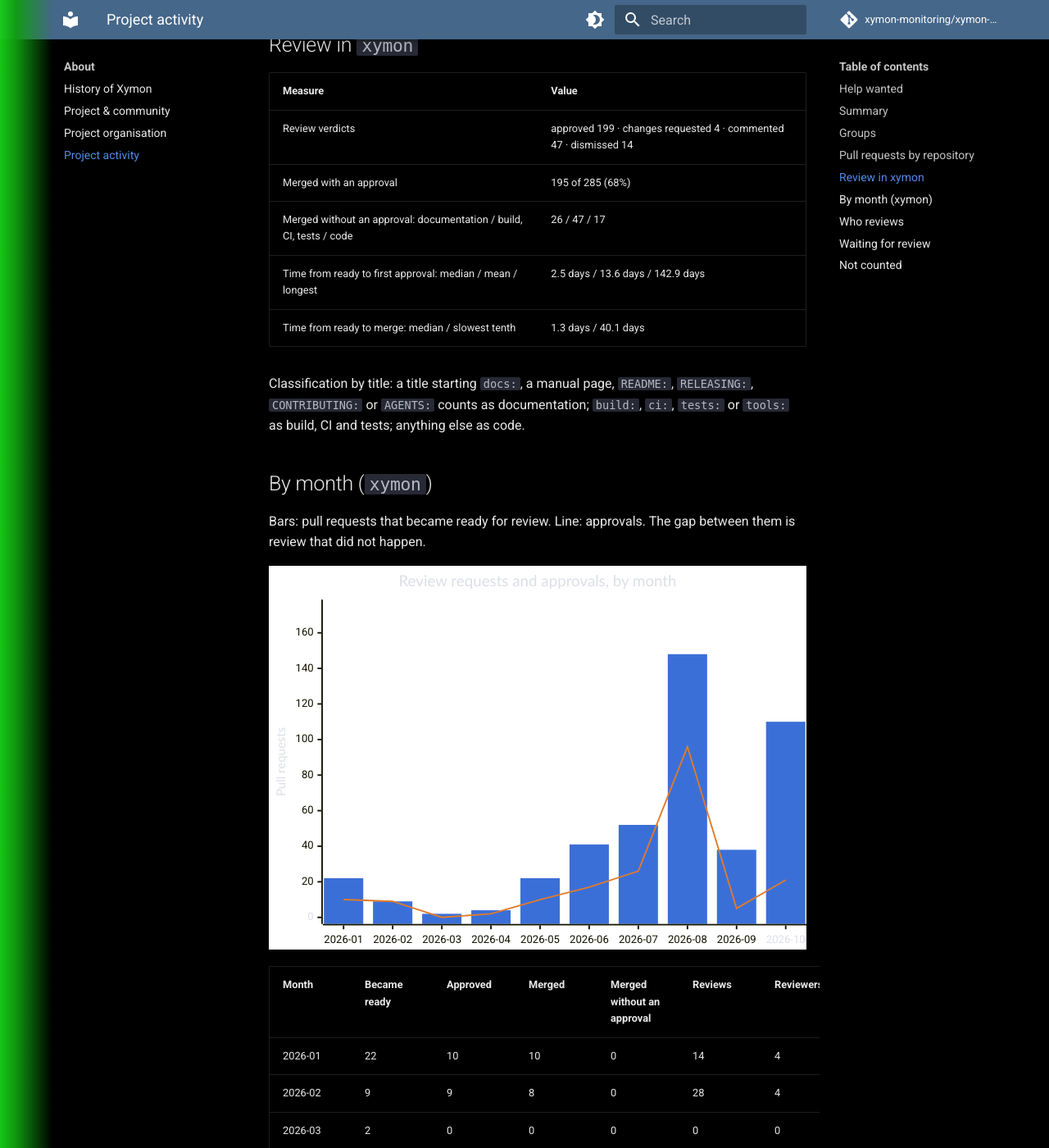
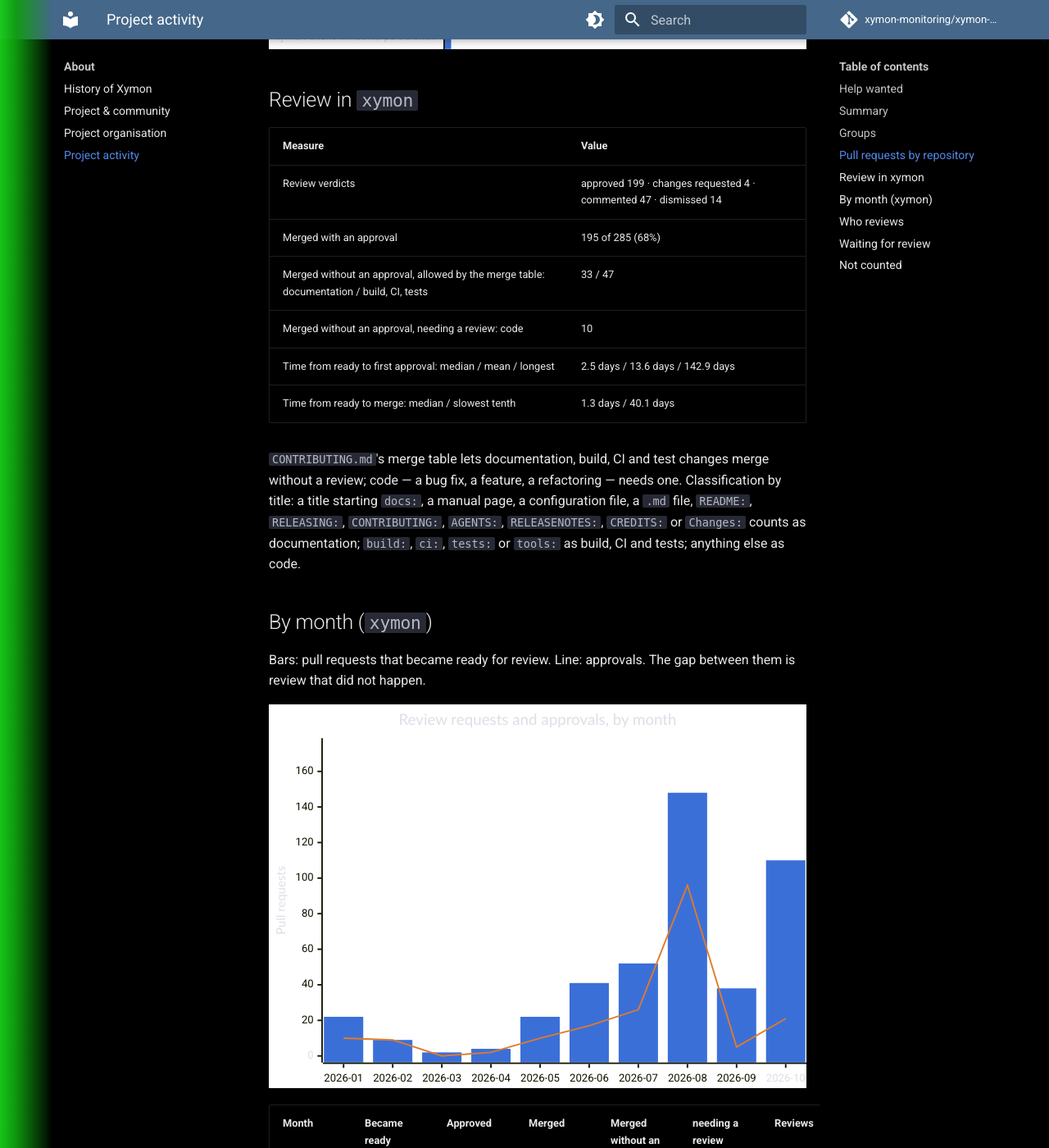
Before and after one commit to xymon-monitoring/xymon-wiki, an MkDocs documentation site: the page built from docs/about/project-activity.md, in a window 1280 px wide and 1400 px high, scrolled down 3861 px. Shown: the whole window at 82% size. Built offline with MkDocs 1.6.1 and Material for MkDocs 9.7.7, drawn with Linux system fonts in a browser that asks for light colours; comment, search, counter and statistics services are not loaded; some of the changed lines change nothing that is shown; some of the changed text lies outside the part shown.

Commit message:
about: say which merges without an approval the merge table allows
The activity page counted every merge without an approving review in one
column, so documentation, build, CI and test changes, which CONTRIBUTING.md
lets a maintainer merge without a review, were indistinguishable from code
merged without one. The by-month table and the review table now split the
count into what the merge table allows and what needed a review, and the
repository table says that only xymon asks for a review at all.

The title classifier also took RELEASENOTES, CREDITS, Changes, .md files
and configuration-file pages for code; they count as documentation now,
which brings the code merged without an approval since the review rule
from 17 to 4.

````diff
--- a/docs/about/project-activity.md
+++ b/docs/about/project-activity.md
@@ -40,7 +40,7 @@
 | 🔴 | Does review keep up with what arrives? (`xymon`, last four whole months) | 279 became ready · 144 approved (52%) | ≥ 90% approved | < 60% |
 | 🔴 | Ready pull requests waiting more than 30 days | 41 of 81 waiting | ≤ 5 | > 20 |
 | 🟡 | People doing 80% of the reviews | 4 (busiest: 33% of all reviews) | ≥ 6 | ≤ 3 |
-| 🔴 | Code merged in `xymon` without an approval since the review rule (2026-09-13) | 11 | 0 | ≥ 1 |
+| 🔴 | Code merged in `xymon` without an approval since the review rule (2026-09-13) | 4 | 0 | ≥ 1 |
 | 🟡 | New pull request authors in the last three months | 2 (of 6 authors) | ≥ 3 | 0 |
 
 The thresholds are this page's own, chosen to make a change visible; they are not project rules.
@@ -57,6 +57,8 @@
 Organisation owners: 13. Their activity is not published here: how many administrator accounts are idle is a security question, and it is tracked where access is managed.
 
 ## Pull requests by repository
+
+Only `xymon` asks for a review before a merge; the other repositories are pushed to directly, so a merge without an approval there is the normal way.
 
 | Repository | Opened | Merged | Merged with an approval | Merged without | Merged by their own author | Closed unmerged | Open |
 |---|---|---|---|---|---|---|---|
@@ -84,11 +86,12 @@
 |---|---|
 | Review verdicts | approved 199 · changes requested 4 · commented 47 · dismissed 14 |
 | Merged with an approval | 195 of 285 (68%) |
-| Merged without an approval: documentation / build, CI, tests / code | 26 / 47 / 17 |
+| Merged without an approval, allowed by the merge table: documentation / build, CI, tests | 33 / 47 |
+| Merged without an approval, needing a review: code | 10 |
 | Time from ready to first approval: median / mean / longest | 2.5 days / 13.6 days / 142.9 days |
 | Time from ready to merge: median / slowest tenth | 1.3 days / 40.1 days |
 
-Classification by title: a title starting `docs:`, a manual page, `README:`, `RELEASING:`, `CONTRIBUTING:` or `AGENTS:` counts as documentation; `build:`, `ci:`, `tests:` or `tools:` as build, CI and tests; anything else as code.
+`CONTRIBUTING.md`'s merge table lets documentation, build, CI and test changes merge without a review; code — a bug fix, a feature, a refactoring — needs one. Classification by title: a title starting `docs:`, a manual page, a configuration file, a `.md` file, `README:`, `RELEASING:`, `CONTRIBUTING:`, `AGENTS:`, `RELEASENOTES:`, `CREDITS:` or `Changes:` counts as documentation; `build:`, `ci:`, `tests:` or `tools:` as build, CI and tests; anything else as code.
 
 ## By month (`xymon`)
 
@@ -104,18 +107,18 @@
     line [10, 9, 0, 2, 10, 17, 26, 96, 5, 21]
 ```
 
-| Month | Became ready | Approved | Merged | Merged without an approval | Reviews | Reviewers |
-|---|---|---|---|---|---|---|
-| 2026-01 | 22 | 10 | 10 | 0 | 14 | 4 |
-| 2026-02 | 9 | 9 | 8 | 0 | 28 | 4 |
-| 2026-03 | 2 | 0 | 0 | 0 | 0 | 0 |
-| 2026-04 | 4 | 2 | 2 | 0 | 2 | 2 |
-| 2026-05 | 22 | 10 | 9 | 0 | 14 | 2 |
-| 2026-06 | 41 | 17 | 17 | 3 | 31 | 6 |
-| 2026-07 | 52 | 26 | 30 | 0 | 30 | 5 |
-| 2026-08 | 148 | 96 | 108 | 12 | 111 | 4 |
-| 2026-09 | 38 | 5 | 14 | 9 | 5 | 4 |
-| 2026-10 | 110 | 21 | 87 | 66 | 29 | 3 |
+| Month | Became ready | Approved | Merged | Merged without an approval: allowed | needing a review | Reviews | Reviewers |
+|---|---|---|---|---|---|---|---|
+| 2026-01 | 22 | 10 | 10 | 0 | 0 | 14 | 4 |
+| 2026-02 | 9 | 9 | 8 | 0 | 0 | 28 | 4 |
+| 2026-03 | 2 | 0 | 0 | 0 | 0 | 0 | 0 |
+| 2026-04 | 4 | 2 | 2 | 0 | 0 | 2 | 2 |
+| 2026-05 | 22 | 10 | 9 | 0 | 0 | 14 | 2 |
+| 2026-06 | 41 | 17 | 17 | 1 | 2 | 31 | 6 |
+| 2026-07 | 52 | 26 | 30 | 0 | 0 | 30 | 5 |
+| 2026-08 | 148 | 96 | 108 | 8 | 4 | 111 | 4 |
+| 2026-09 | 38 | 5 | 14 | 9 | 0 | 5 | 4 |
+| 2026-10 | 110 | 21 | 87 | 62 | 4 | 29 | 3 |
 
 ## Who reviews
 
@@ -161,7 +164,7 @@
 - [xymon#111](https://github.com/xymon-monitoring/xymon/pull/111) — build: drop the make-era platform targets nobody builds (#85) (153.3 days)
 - [xymon#135](https://github.com/xymon-monitoring/xymon/pull/135) — build: make SNMP a configure option like RRD, SSL and LDAP, still off by default (150.5 days)
 - [xymon#150](https://github.com/xymon-monitoring/xymon/pull/150) — xymon-snmpcollect: stop polling the next IP when an agent answers NOSUCHNAME (140.3 days)
-- [xymon#151](https://github.com/xymon-monitoring/xymon/pull/151) — svcstatus: stop the trends-page locator redirect loop with SKIPLOC (TBT 44) (140.2 days)
+- [xymon#151](https://github.com/xymon-monitoring/xymon/pull/151) — svcstatus: stop the trends-page locator redirect loop with SKIPLOC (TBT 44) (140.3 days)
 - [xymon#152](https://github.com/xymon-monitoring/xymon/pull/152) — do_rrd: remember an RRD exists instead of stat()ing it every update (TBT 214, devel f106d8840) (140.2 days)
 
 ## Not counted
````
Also changed, not shown: 1 other file.
